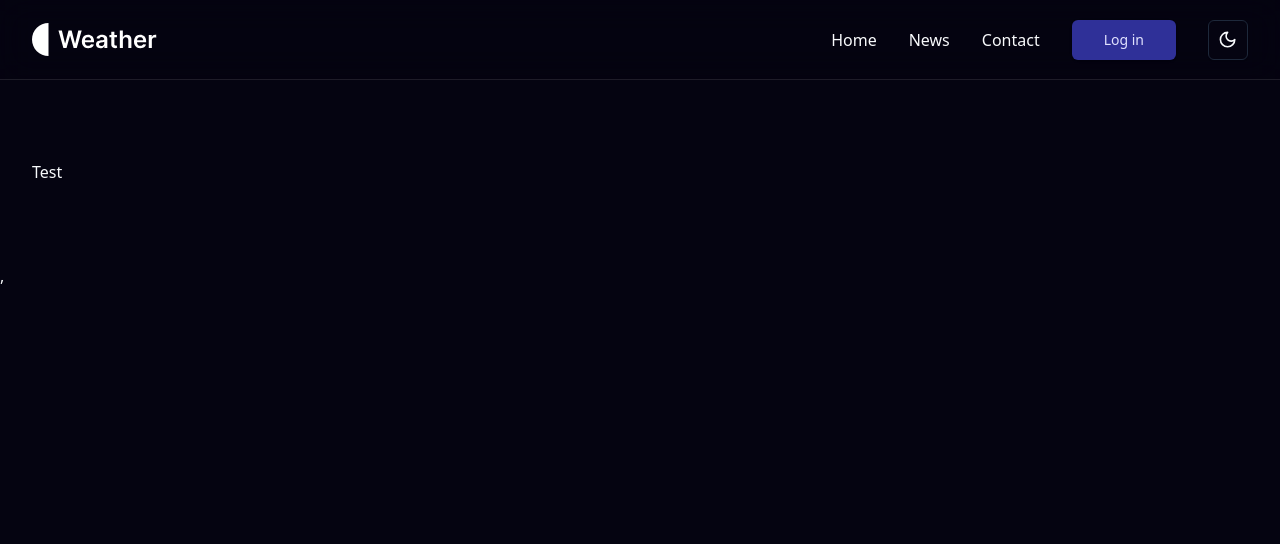
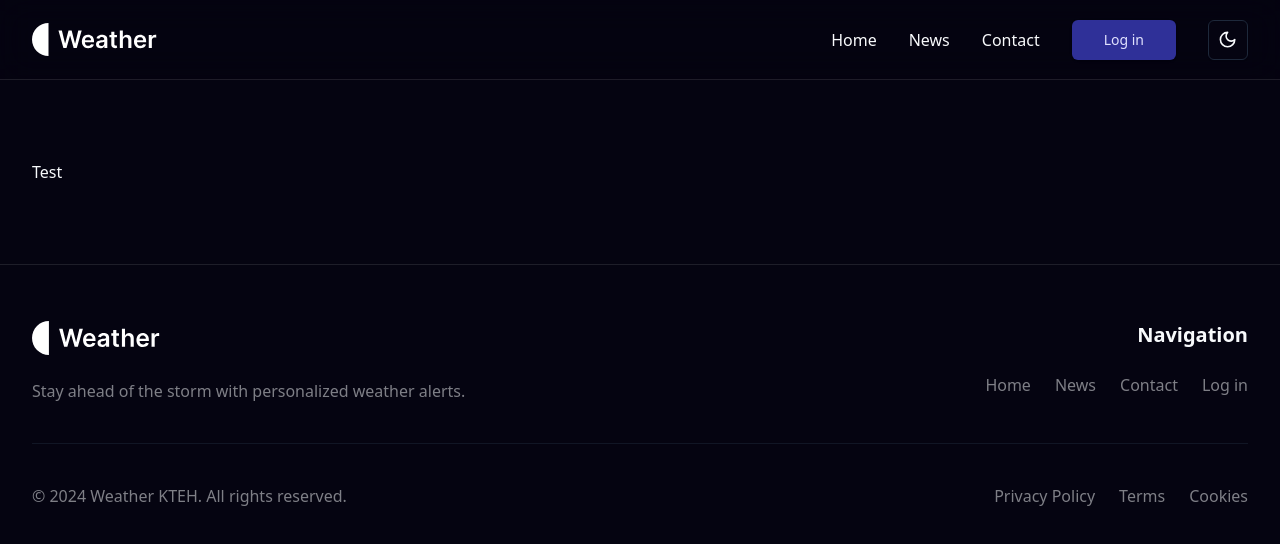
Before and after one commit to elab-development/klijentske-veb-tehnologije-2024-2022-0251-vremenska-prognoza, a React (Vite) app: page / in a window 1280 px wide. Shown: the top 544 px of the page. Built offline with nearby package versions, Linux system fonts and the light colour scheme.

Commit message:
dodat footer

```diff
--- /dev/null
+++ b/src/layout/Footer/Footer.tsx
@@ -0,0 +1,62 @@
+import { Link } from "react-router-dom";
+
+const Footer = () => {
+  const links = [
+    { href: "/", name: "Home" },
+    { href: "/news", name: "News" },
+    { href: "/contact", name: "Contact" },
+    { href: "/log-in", name: "Log in" },
+  ];
+  return (
+    <footer className="absolute h-auto w-full border-t border-foreground/10 bg-foreground py-14 dark:bg-background">
+      <div className="container relative">
+        <div className="flex w-full flex-col justify-between gap-12 md:flex-row">
+          <div className="flex flex-col gap-6">
+            <Link to="/">
+              <img
+                className="w-32"
+                src="/logo/weather-logo-white.svg"
+                alt="Logo"
+              />
+            </Link>
+            <p className="text-accent dark:text-foreground/50">
+              Stay ahead of the storm with personalized weather alerts.
+            </p>
+          </div>
+          <div className="flex flex-col items-start gap-6 md:items-end">
+            <p className="text-xl font-semibold text-background dark:text-foreground">
+              Navigation
+            </p>
+            <ul className="flex flex-wrap justify-end gap-6 text-accent dark:text-foreground/50">
+              {links.map((link) => (
+                <li
+                  className="hover:text-accent/90 dark:hover:text-foreground/60"
+                  key={link.name}
+                >
+                  <Link to={link.href}>{link.name}</Link>
+                </li>
+              ))}
+            </ul>
+          </div>
+        </div>
+        <hr className="my-10 border-accent/50" />
+        <div className="flex w-full flex-col justify-between gap-6 text-accent dark:text-foreground/50 md:flex-row md:gap-0">
+          <p>© 2024 Weather KTEH. All rights reserved.</p>
+          <ul className="flex gap-6">
+            <li>
+              <Link to="/">Privacy Policy</Link>
+            </li>
+            <li>
+              <Link to="/">Terms</Link>
+            </li>
+            <li>
+              <Link to="/">Cookies</Link>
+            </li>
+          </ul>
+        </div>
+      </div>
+    </footer>
+  );
+};
+
+export default Footer;
--- a/src/layout/Layout.tsx
+++ b/src/layout/Layout.tsx
@@ -1,4 +1,5 @@
 import { Outlet } from "react-router-dom";
+import Footer from "./Footer/Footer";
 import Navbar from "./Navbar/Navbar";
 
 const Layout = () => {
@@ -8,6 +9,7 @@ const Layout = () => {
       <main>
         <Outlet />
       </main>
+      <Footer />
     </div>
   );
 };
```
